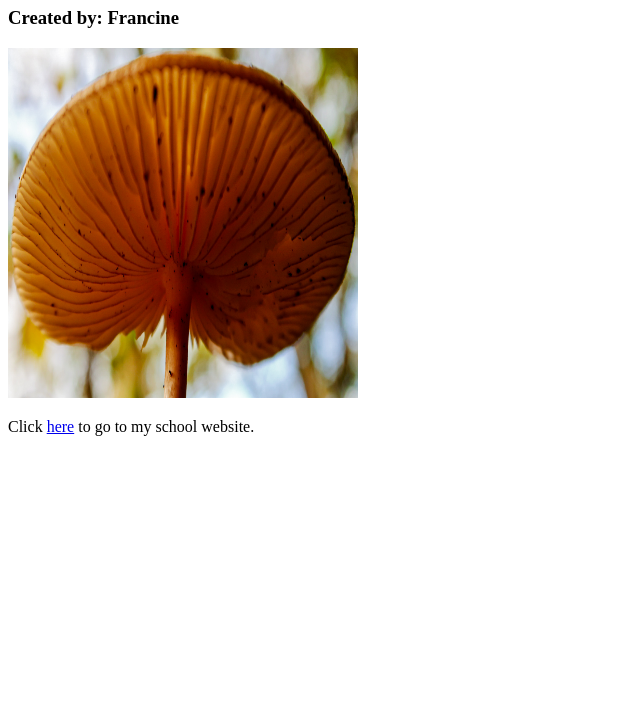
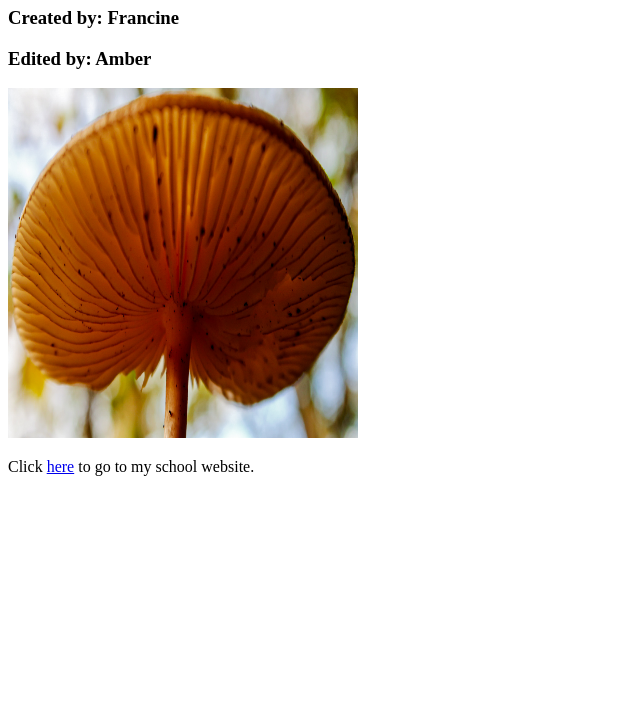
Before and after one commit to francinevb/prj4-chapter-3, a plain HTML site: page index.html in a window 1280 px wide. Shown: the part 73-800 px from the top of the page, without its empty margins (0-640 px from the left). Drawn offline with Linux system fonts and the light colour scheme.

Commit message:
Editor added

```diff
--- a/index.html
+++ b/index.html
@@ -7,6 +7,7 @@
 <body>
 	<h1> This is my new website!</h1>
 	<h3> Created by: Francine </h3>
+	<h3> Edited by: Amber </h3>
 	<img src="images/mushroom.jpg" alt="an orange mushroom" style="width:350px;height:350px;">
 	<p> Click <a href="https://www.buas.nl/"> here</a> to go to my school website.</p>
 </body>
```
